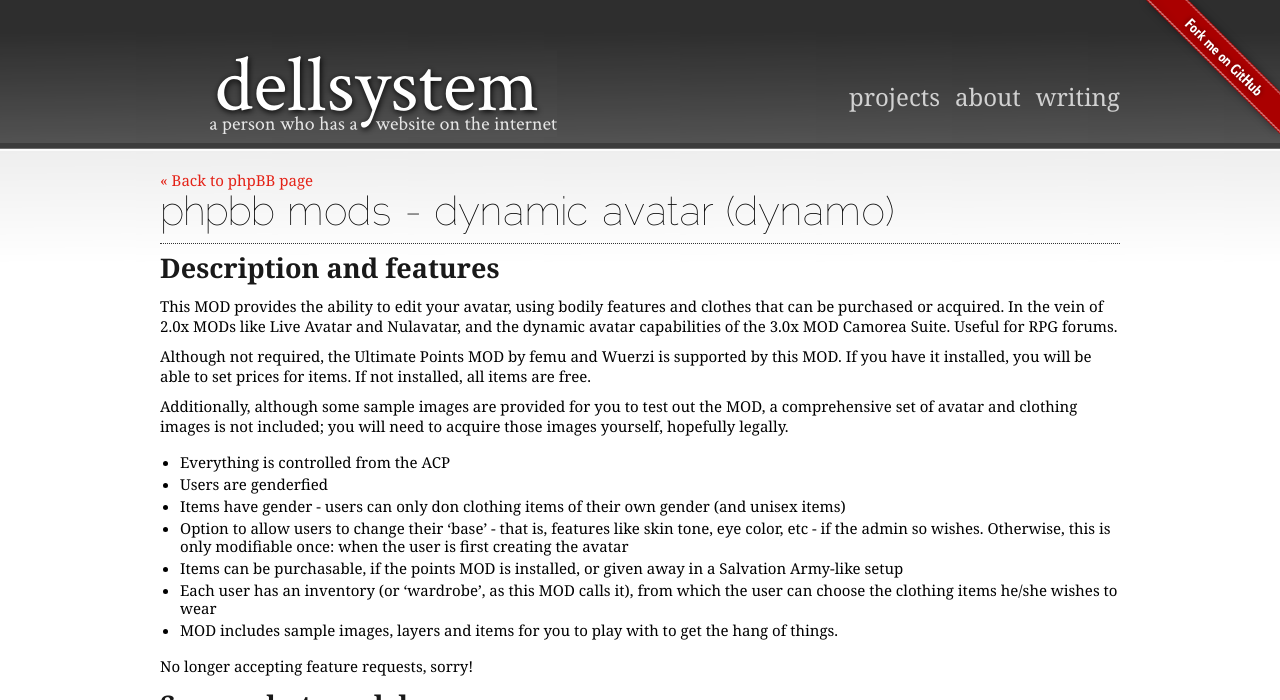
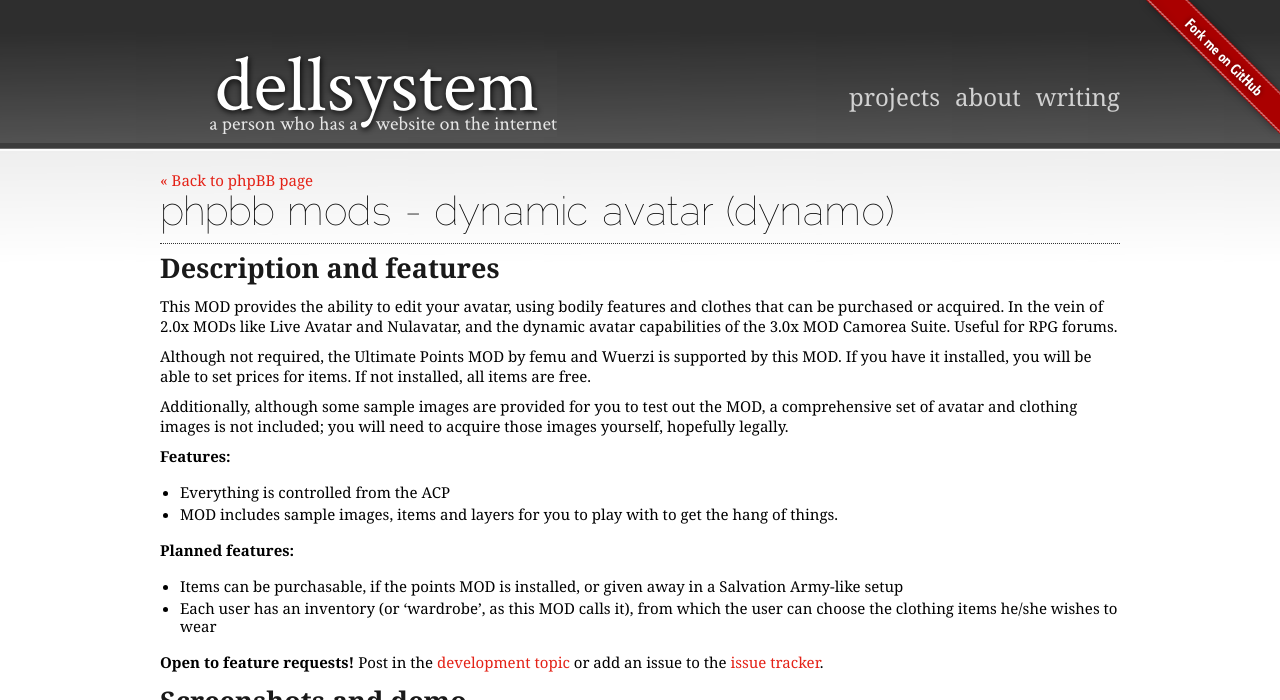
Before and after one commit to dellsystem/dellsystem.github.io, a Jekyll site: the page built from phpbb-dynamic-avatar.md, in a window 1280 px wide, cut to the strip 0-700 px from the top of the page. Built offline with Jekyll 4.4.1, drawn with Linux system fonts in a browser that asks for light colours.

Commit message:
update phpbb pages

```diff
--- a/phpbb-dynamic-avatar.md
+++ b/phpbb-dynamic-avatar.md
@@ -20,10 +19,12 @@ Although not required, the Ultimate Points MOD by femu and Wuerzi is supported b
 
 Additionally, although some sample images are provided for you to test out the MOD, a comprehensive set of avatar and clothing images is not included; you will need to acquire those images yourself, hopefully legally.
 
+**Features:**
+
 *	Everything is controlled from the ACP
-*	Users are genderfied
-*	Items have gender - users can only don clothing items of their own gender (and unisex items)
-*	Option to allow users to change their 'base' - that is, features like skin tone, eye color, etc - if the admin so wishes. Otherwise, this is only modifiable once: when the user is first creating the avatar
+*	MOD includes sample images, items and layers for you to play with to get the hang of things.
+
+**Planned features:**
+
 *	Items can be purchasable, if the points MOD is installed, or given away in a Salvation Army-like setup
 *	Each user has an inventory (or 'wardrobe', as this MOD calls it), from which the user can choose the clothing items he/she wishes to wear
-*	MOD includes sample images, layers and items for you to play with to get the hang of things.
```
Also changed, not shown: other parts of phpbb-dynamic-avatar.md (+1 -2 lines), phpbb-custom-pages.md (+1 -0 lines), phpbb-waldo.md (+4 -3 lines).
